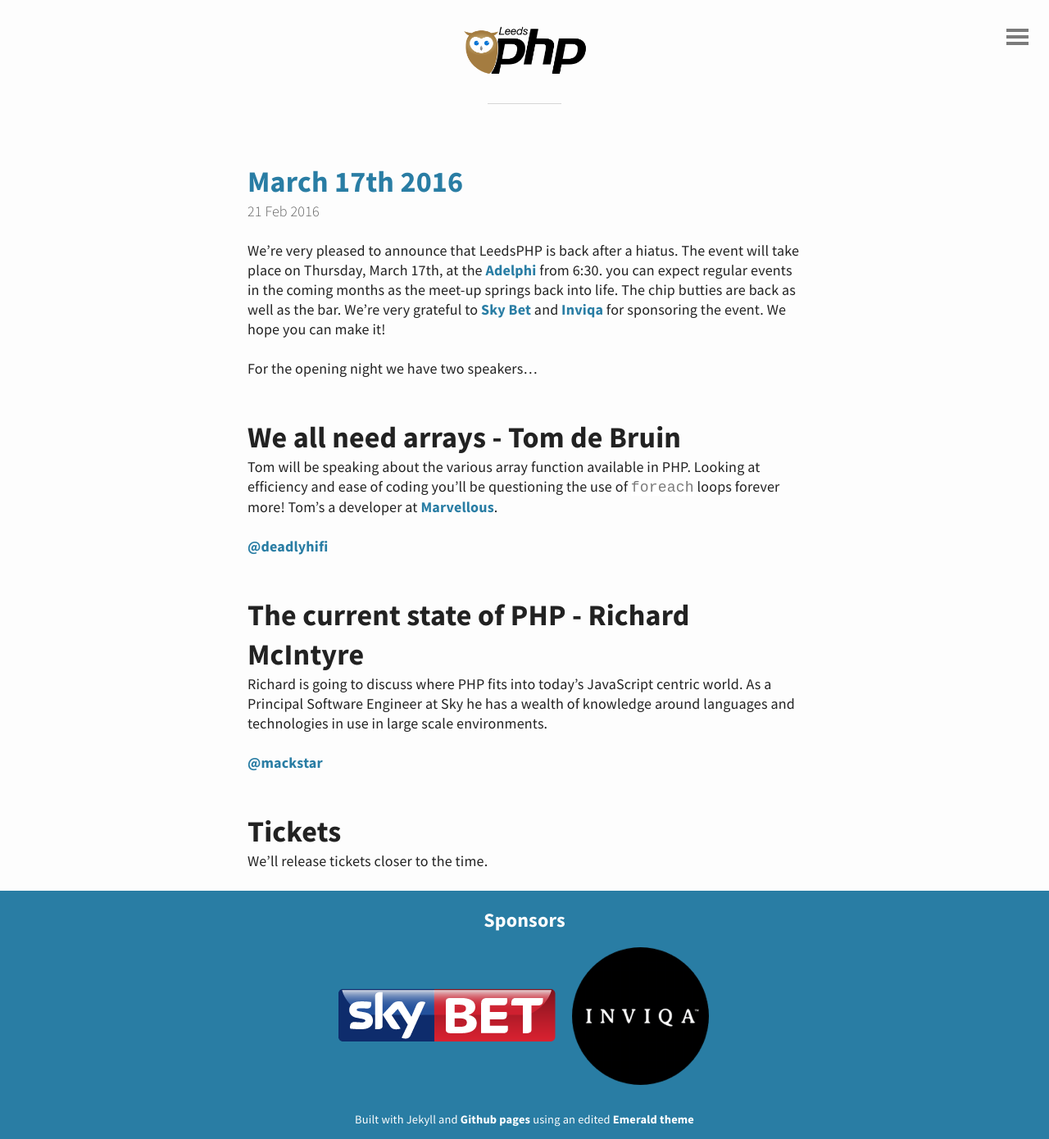
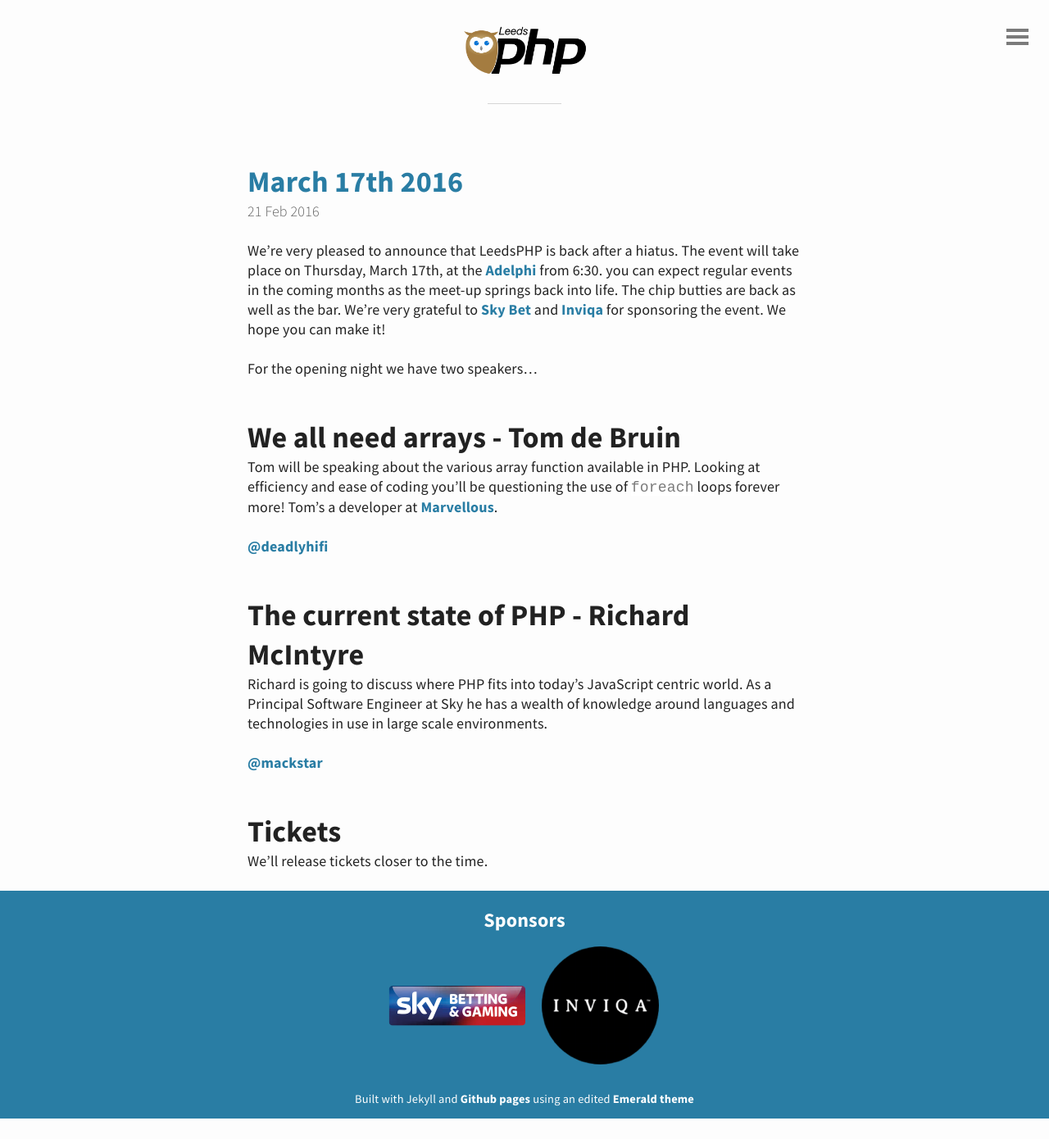
Before and after one commit to Ireaurora/LeedsPHP, a Jekyll site: the page built from index.html, in a window 1280 px wide. Shown: the whole page at 82% size. Built offline with Jekyll 4.4.1, drawn with Linux system fonts in a browser that asks for light colours; comment, search, counter and statistics services are not loaded; after the commit the page ends 1365 px from its top, so only the background shows below that.

Commit message:
Update sponsor details

```diff
--- a/_includes/footer.html
+++ b/_includes/footer.html
@@ -2,7 +2,7 @@
     <h3>Sponsors</h3>
     <ul class="sponsor">
         <li class="sponsor-skybet">
-            <a href="https://www.skybet.com/cms/careers.shtm"><img src="/img/sponsor-skybet.png" alt="Sky Bet logo" /></a></li>
+            <a href="http://skybetcareers.com/"><img src="/img/sponsor-skybet.png" alt="Sky Bet logo" /></a></li>
         <li class="sponsor-inviqa"><a href="http://inviqa.com/"><img src="/img/sponsor-inviqa.png" alt="Inviqa logo" /></a></li>
     </ul>
     <div class="credits">Built with Jekyll and <a href="https://github.com/deadlyhifi/LeedsPHP/tree/gh-pages">Github pages</a> using an edited <a href="https://github.com/KingFelix/emerald">Emerald theme</a></div>
```
Also changed, not shown: img/sponsor-inviqa.png, img/sponsor-skybet.png.
